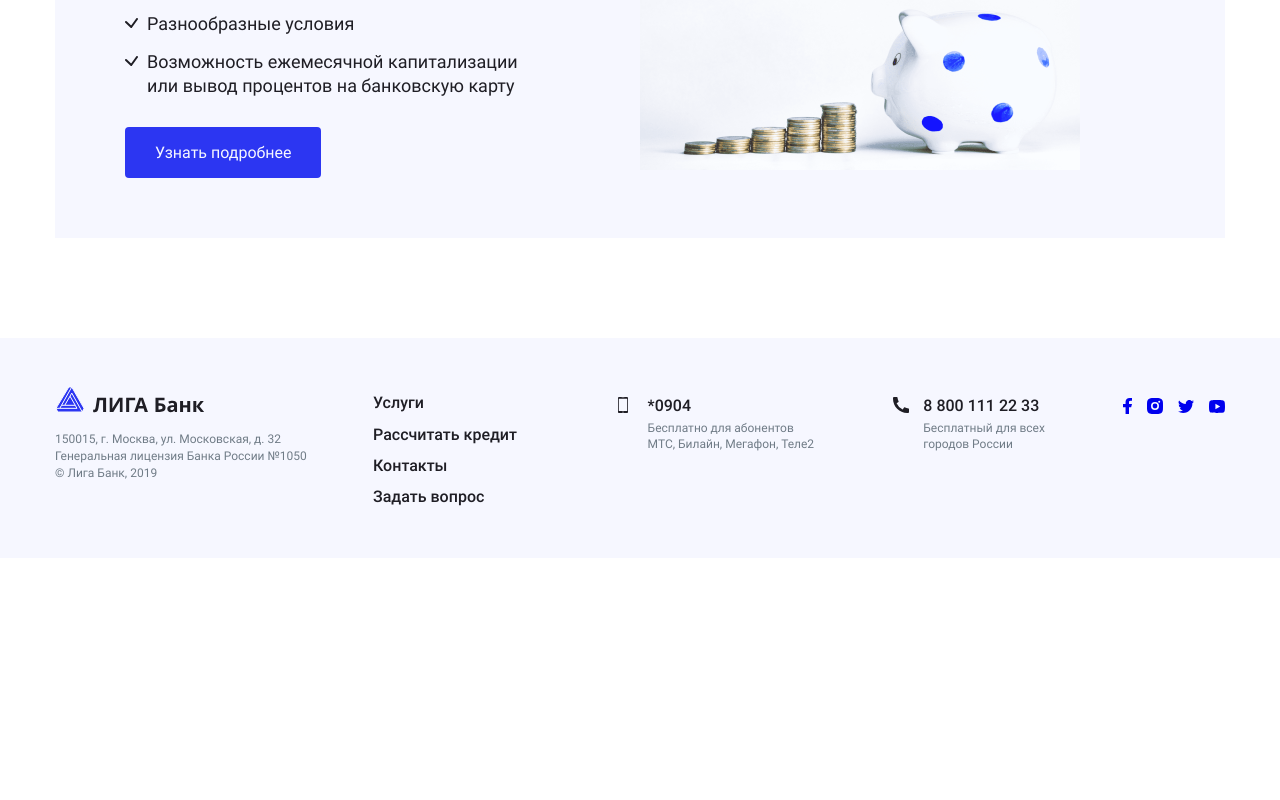
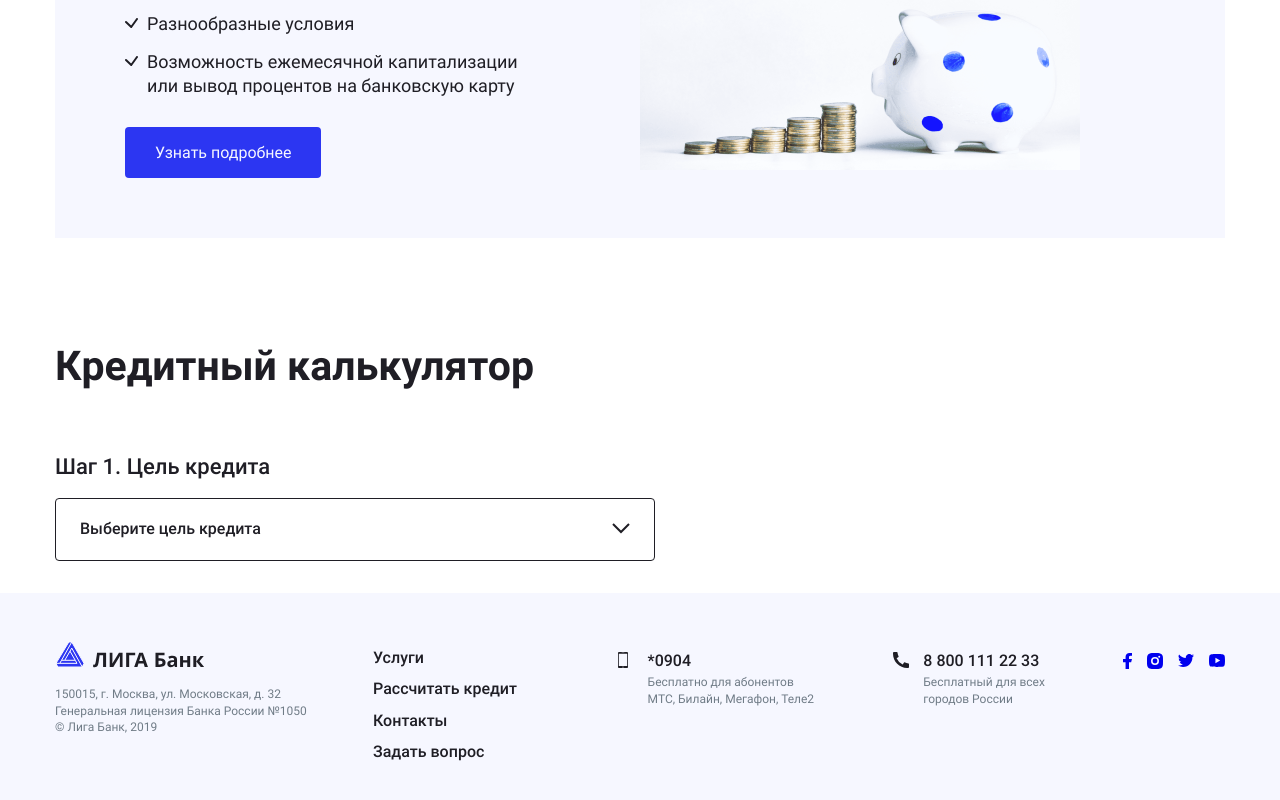
Before and after one commit to lula-may/liga-bank, a React (Create React App) app in the folder project/: page / in a window 1280 px wide. Shown: the part 818-1618 px from the top of the page. Before the commit the page ends 1376 px from the top, so only its background shows below. Built offline with nearby package versions, Linux system fonts and the light colour scheme.

Commit message:
Создает компоненты 1-го шага формы

```diff
--- a/project/public/index.html
+++ b/project/public/index.html
@@ -40,6 +40,12 @@
   <symbol fill="none" xmlns="http://www.w3.org/2000/svg" viewBox="0 0 34 33" id="vault">
     <path d="M4.207 26.063h25.585V4.366H4.207v21.697zm8.661-14.267a3.445 3.445 0 013.338 2.576h7.521v1.684h-7.521a3.445 3.445 0 01-3.338 2.577c-1.899 0-3.443-1.534-3.443-3.419s1.544-3.418 3.443-3.418z" fill="#2C36F2"></path>
     <path d="M0 0v30.429h2.48V33h2.968v-2.571h23.104V33h2.968v-2.571H34V0H0zm2.512 27.747V2.682h28.976v25.065H2.512z" fill="#2C36F2"></path>
+  <symbol fill="none" xmlns="http://www.w3.org/2000/svg" viewBox="0 0 18 11" id="arrow-down">
+    <path d="M1 1l8 8 8-8" stroke="#1F1E25" stroke-width="2"></path>
+  </symbol>
+  <symbol fill="none" xmlns="http://www.w3.org/2000/svg" viewBox="0 0 18 11" id="arrow-up">
+    <path d="M17 10L9 2l-8 8" stroke="#1F1E25" stroke-width="2"></path>
+  </symbol>
   </symbol>
     </svg>
     <noscript>You need to enable JavaScript to run this app.</noscript>
--- /dev/null
+++ b/project/src/components/credit-form/credit-form.jsx
@@ -0,0 +1,25 @@
+import React, { useState } from 'react';
+import './style.scss';
+
+import CreditPurpose from '../credit-purpose/credit-purpose';
+
+function CreditForm() {
+  const [creditType, setCreditType] = useState(null);
+  return (
+    <section className="credit-form" id="calculator">
+      <div className="credit-form__wrapper">
+        <h2 className="credit-form__title">Кредитный калькулятор</h2>
+        <div className="credit-form__step step">
+          <h3 className="step__title">Шаг 1. Цель кредита</h3>
+          <CreditPurpose
+            className="step__form"
+            checkedCredit={creditType}
+            onClick={setCreditType}
+          />
+        </div>
+      </div>
+    </section>
+  );
+}
+
+export default CreditForm;
--- /dev/null
+++ b/project/src/components/credit-form/sass/credit-form.scss
@@ -0,0 +1,39 @@
+.credit-form {
+  color: $text-clr-basic;
+
+  background-color: $bg-basic;
+}
+
+.credit-form__wrapper {
+  @include container();
+}
+
+.credit-form__title {
+  margin-bottom: 56px;
+
+  font-size: $font-size-heading;
+  font-weight: 700;
+  line-height: 1.4;
+}
+
+.credit-form__step {
+  margin-bottom: 32px;
+}
+
+@media (max-width: $tablet-width) {
+  .credit-form__title {
+    margin-bottom: 34px;
+    font-size: $font-size-label * 2;
+  }
+
+  .credit-form__step {
+    margin-bottom: 34px;
+  }
+}
+
+@media (max-width: $mobile-width) {
+  .credit-form__title {
+    margin-bottom: 28px;
+    font-size: $font-size-subheading;
+  }
+}
--- /dev/null
+++ b/project/src/components/credit-form/sass/step.scss
@@ -0,0 +1,33 @@
+.step {
+  width: 600px;
+}
+
+.step__title {
+  margin-bottom: 16px;
+
+  font-size: $font-size-subheading;
+  font-weight: 500;
+  line-height: 1.4;
+}
+
+.step__form {
+  width: 100%;
+}
+
+@media (max-width: $tablet-width) {
+  .step {
+    width: 100%;
+  }
+
+  .step__title {
+    margin-bottom: 20px;
+    font-size: $font-size-basic;
+  }
+}
+
+@media (max-width: $mobile-width) {
+  .step__title {
+    margin-bottom: 15px;
+    font-size: $font-size-label;
+  }
+}
--- /dev/null
+++ b/project/src/components/credit-form/style.scss
@@ -0,0 +1,4 @@
+@import '../../styles/global/mixins.scss';
+@import '../../styles/global/variables.scss';
+@import './sass/credit-form.scss';
+@import './sass/step.scss';
--- /dev/null
+++ b/project/src/components/credit-purpose/credit-purpose.jsx
@@ -0,0 +1,63 @@
+import React, {useCallback, useMemo, useState } from 'react';
+import PropTypes from 'prop-types';
+
+import './style.scss';
+
+import {getClassName} from '../../utils';
+import { CreditType } from '../../const';
+
+const CreditToTitle = {
+  home: 'Ипотечное кредитование',
+  auto: 'Автомобильное кредитование',
+};
+
+const types = Object.values(CreditType);
+
+function CreditPurpose({className, onClick, checkedCredit}) {
+  const [isOpen, setOpenStatus] = useState(false);
+
+  const selectText = useMemo(() => checkedCredit ? CreditToTitle[checkedCredit] : 'Выберите цель кредита', [checkedCredit]);
+  const handleOptionClick = useCallback((evt) => {
+    setOpenStatus(false);
+    onClick(evt.target.id);
+  }, [onClick]);
+
+  const handleSelectClick = useCallback(() => setOpenStatus((prev) => !prev), []);
+
+  const formClass = useMemo(() => getClassName(className, 'purpose'), [className]);
+
+  const iconId = isOpen ? '#arrow-up' : '#arrow-down';
+  return (
+    <form id="purpose" className={formClass}>
+      <span
+        className={getClassName('purpose__select', isOpen &&'purpose__select--open')}
+        onClick={handleSelectClick}
+        tabIndex="0"
+      >{selectText}
+        <svg className="purpose__icon" width="18" height="11">
+          <use xlinkHref={iconId}></use>
+        </svg>
+      </span>
+      <ul className="purpose__options">
+        {types.map((type) => (
+          <li
+            key={type}
+            id={type}
+            className="purpose__option"
+            onClick={handleOptionClick}
+            tabIndex="0"
+          >{CreditToTitle[type]}
+          </li>
+        ))}
+      </ul>
+    </form>
+  );
+}
+
+CreditPurpose.propTypes = {
+  className: PropTypes.string.isRequired,
+  checkedCredit: PropTypes.string,
+  onClick: PropTypes.func.isRequired,
+};
+
+export default CreditPurpose;
--- /dev/null
+++ b/project/src/components/credit-purpose/sass/purpose.scss
@@ -0,0 +1,50 @@
+.purpose {
+  font-size: $font-size-label;
+  line-height: 1.4;
+}
+
+.purpose__select {
+  position: relative;
+  display: block;
+  padding: 19px 24px;
+
+  font-weight: 500;
+
+  border: 1px solid $text-clr-basic;
+  border-radius: 4px;
+
+  &--open {
+    border-bottom-right-radius: 0;
+    border-bottom-left-radius: 0;
+  }
+
+  &--open ~ .purpose__options {
+    display: block;
+  }
+}
+
+.purpose__icon {
+  position: absolute;
+  top: 24px;
+  right: 24px;
+  width: 18px;
+  height: 11px;
+}
+
+.purpose__options {
+  display: none;
+  @include list-reset();
+
+  border:  1px solid $text-clr-basic;
+  border-top: none;
+  border-bottom-left-radius: 4px;
+  border-bottom-right-radius: 4px;
+}
+
+.purpose__option {
+  padding: 19px 24px;
+
+  &:not(:last-child) {
+    border-bottom: 1px solid $clr-border-header;
+  }
+}
--- /dev/null
+++ b/project/src/components/credit-purpose/style.scss
@@ -0,0 +1,3 @@
+@import '../../styles/global/mixins.scss';
+@import '../../styles/global/variables.scss';
+@import './sass/purpose.scss';
--- a/project/src/components/main/main.jsx
+++ b/project/src/components/main/main.jsx
@@ -4,6 +4,7 @@ import Footer from '../footer/footer';
 import Header from '../header/header';
 import Slider from '../slider/slider';
 import Services from '../services/services';
+import CreditForm from '../credit-form/credit-form';
 import {Navigation} from '../../const';
 import { defineViewportWidth } from '../../utils';
 
@@ -29,6 +30,7 @@ function Main() {
       />
       <Slider />
       <Services viewportType={viewport}/>
+      <CreditForm />
       <Footer viewportType={viewport} />
     </Fragment>
   );
--- a/project/src/components/service-slider/style.scss
+++ b/project/src/components/service-slider/style.scss
@@ -2,9 +2,12 @@
 
 .service-slider {
   height: 380px;
+  margin-bottom: 70px;
+  background-color: $bg-light;
 
   @media (max-width: $mobile-width) {
     height: 362px;
+    margin-bottom: 53px;
   }
 }
 
--- a/project/src/const.js
+++ b/project/src/const.js
@@ -36,6 +36,11 @@ const HEADER_LINKS = [Navigation.SERVICES, Navigation.CREDIT, Navigation.CURRENC
 
 const FOOTER_LINKS = [Navigation.SERVICES, Navigation.CREDIT, Navigation.CONTACTS, Navigation.QUESTION];
 
+const CreditType = {
+  AUTO: 'auto',
+  HOME: 'home',
+};
+
 const TabType = {
   DEPOSIT: 'deposit',
   CREDIT: 'credit',
@@ -73,4 +78,4 @@ const Breakpoint = {
   TABLET: 768,
 };
 
-export {AppRoute, Breakpoint, HEADER_LINKS, FOOTER_LINKS, Navigation, TabType, TabTypeToData, Viewport};
+export {AppRoute, Breakpoint, CreditType, HEADER_LINKS, FOOTER_LINKS, Navigation, TabType, TabTypeToData, Viewport};
```
